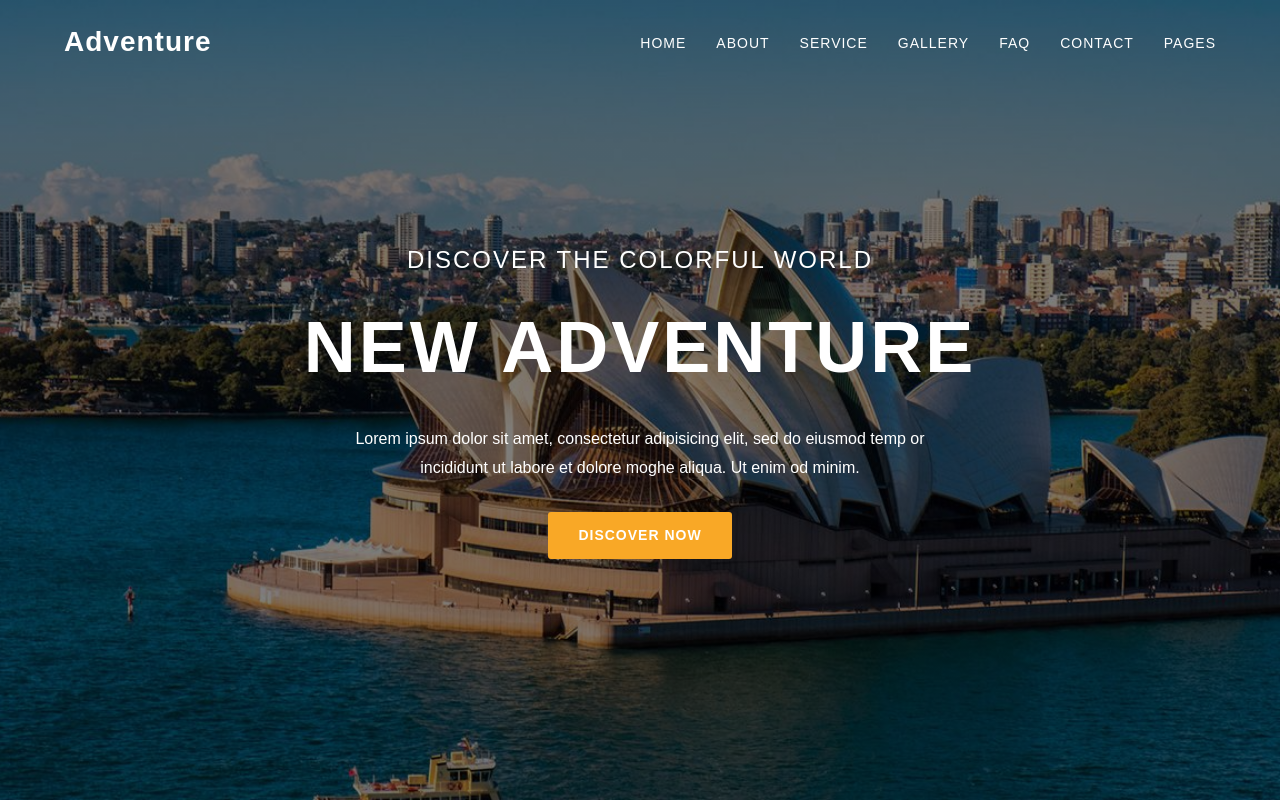
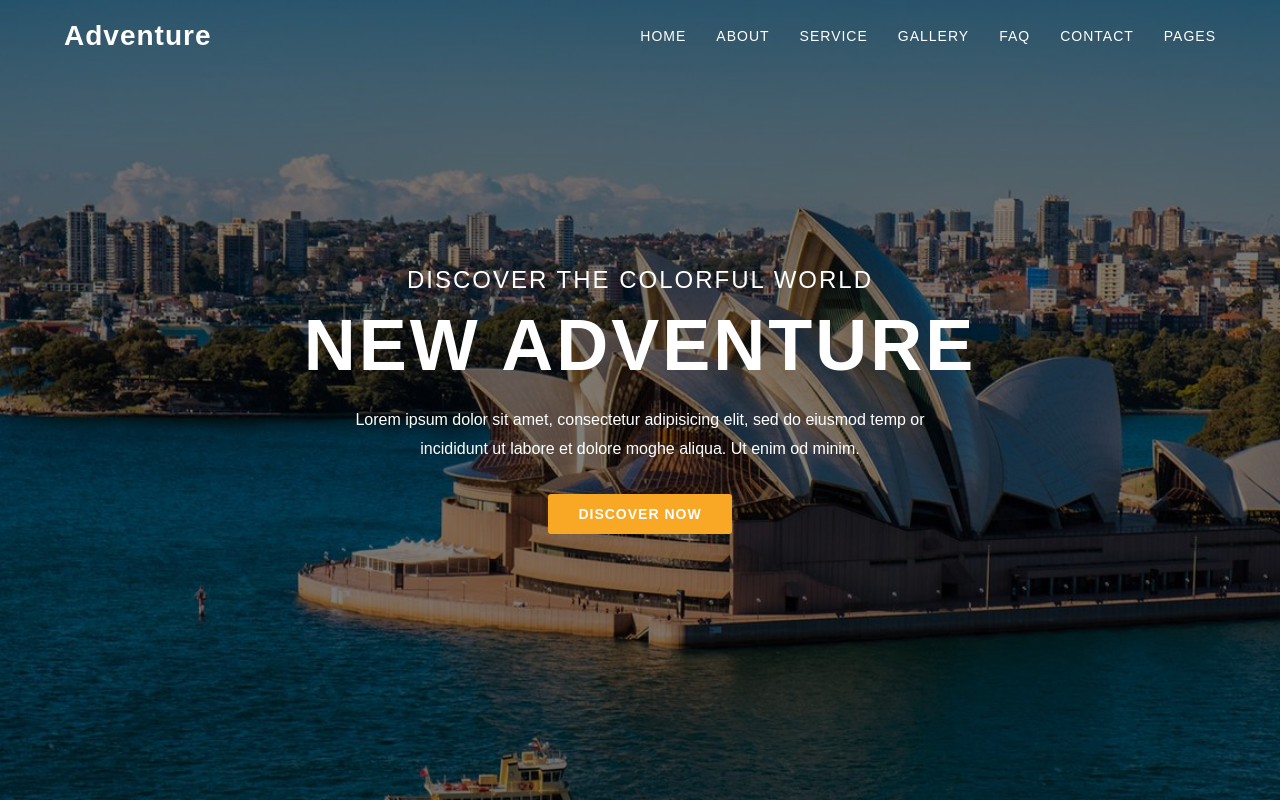
Before and after one commit to LucasBaruelCestaro/Didi-Momo, a Flask app: page / in a window 1280 px wide. Run offline with Flask 3, Linux system fonts and the light colour scheme.

Commit message:
imagem do background funcionando

```diff
--- a/Didi Momo/static/css/index.css
+++ b/Didi Momo/static/css/index.css
@@ -7,11 +7,13 @@
 }
 
 body {
-    background: linear-gradient(rgba(0, 0, 0, 0.5), rgba(0, 0, 0, 0.5)),
-                url('../../resources/main_bg.png') no-repeat center center fixed;
+    /* Fallback color para ver se o CSS carrega */
+    background-color: white;
+
+    background:
+        linear-gradient(rgba(0, 0, 0, 0.5), rgba(0, 0, 0, 0.5)),
+        url('/static/images/main_bg.png');
     background-size: cover;
-    color: white;
-    line-height: 1.6;
 }
 
 /* Header e Navegação */
@@ -71,6 +73,7 @@ nav {
 }
 
 .hero h2 {
+    color: white;
     font-size: 24px;
     font-weight: 400;
     letter-spacing: 2px;
@@ -79,6 +82,7 @@ nav {
 }
 
 .hero h1 {
+    color: white;
     font-size: 72px;
     font-weight: 700;
     margin-bottom: 20px;
@@ -87,6 +91,7 @@ nav {
 }
 
 .hero p {
+    color: white;
     max-width: 600px;
     font-size: 16px;
     margin-bottom: 30px;
```
Also changed, not shown: Didi Momo/static/images/main_bg.png (renamed from Didi Momo/resources/main_bg.png).
